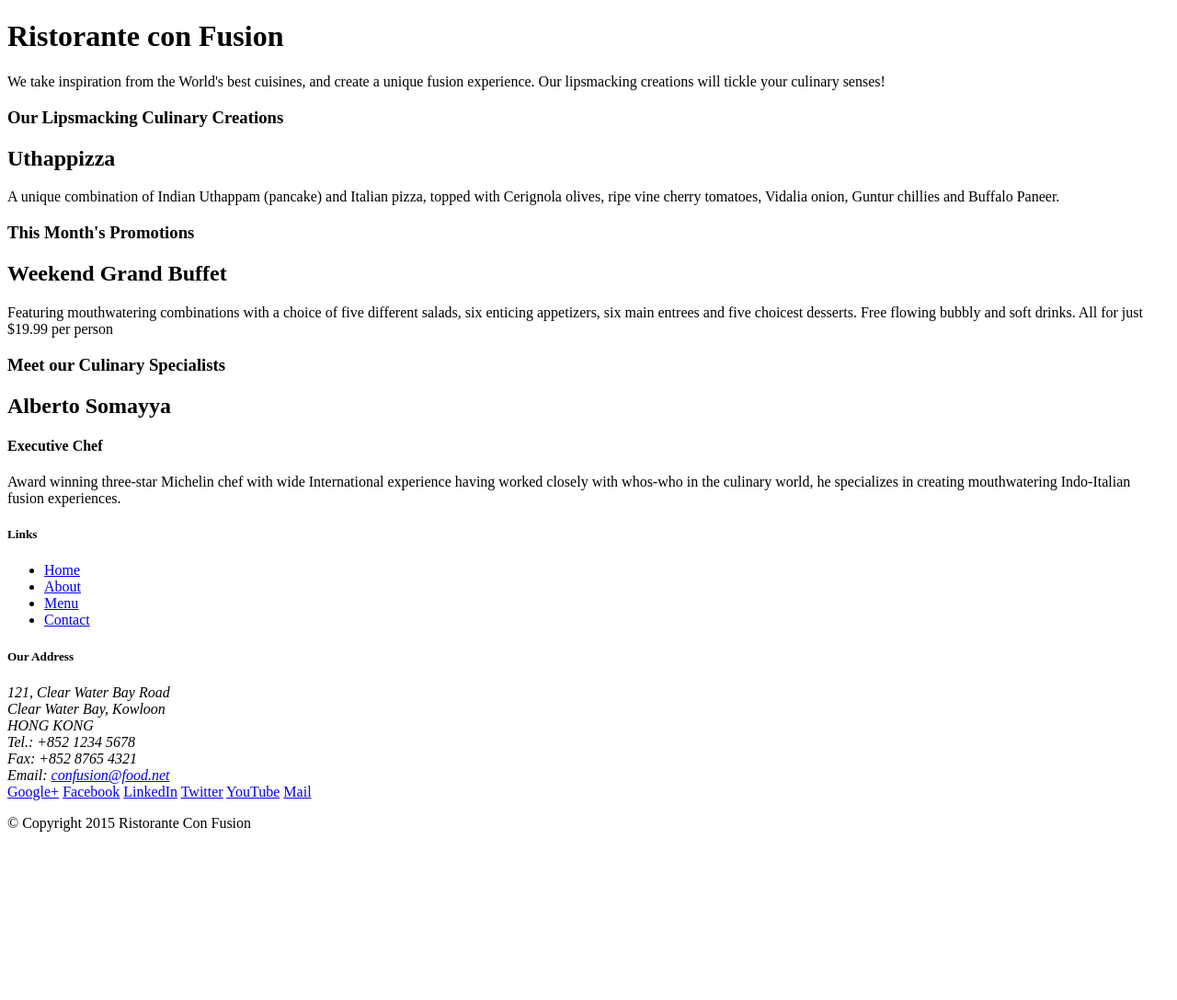
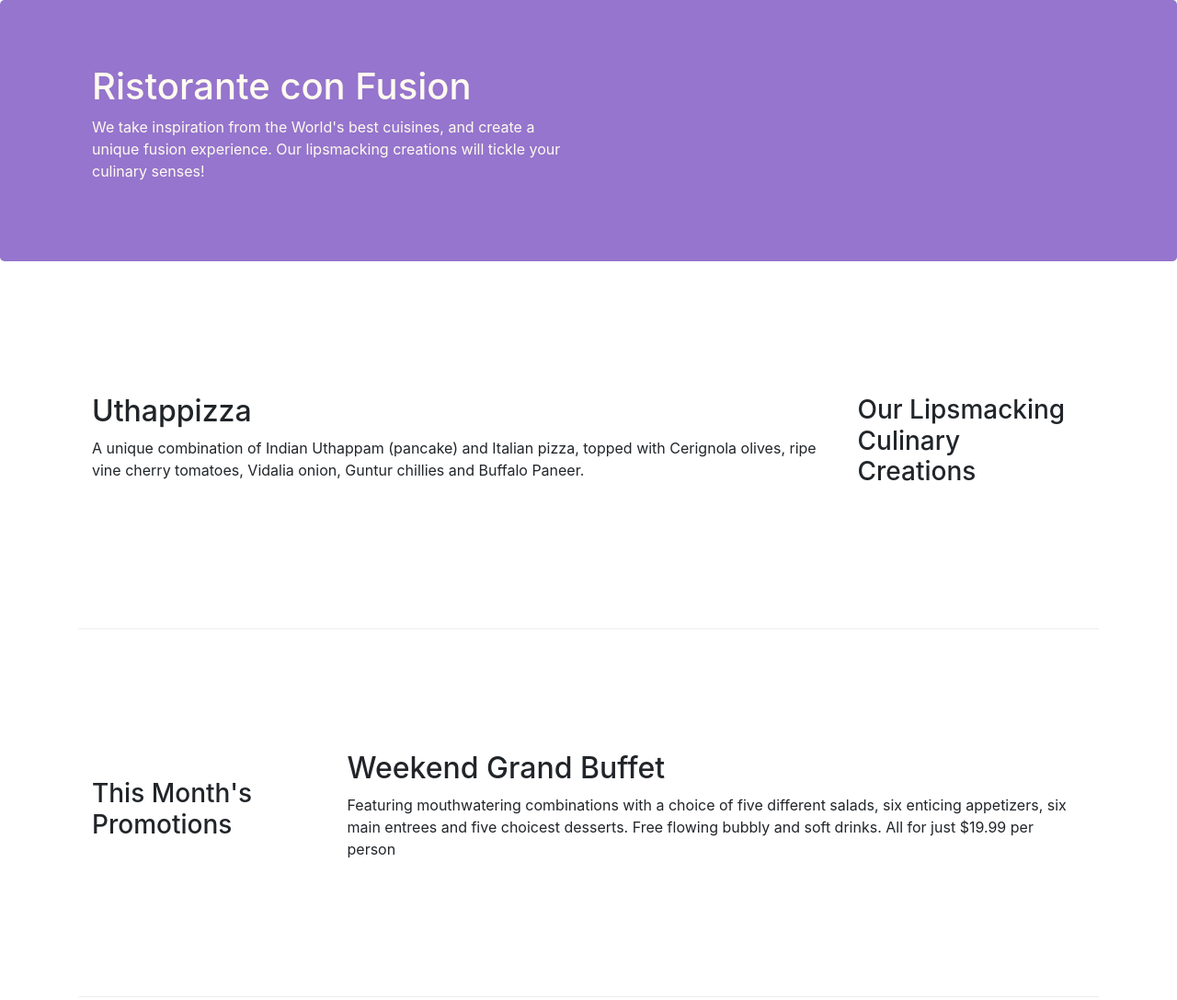
Before and after one commit to ossama-ismaili/restaurant-con-fusion, a website: page index.html in a window 1280 px wide. Shown: the top 1087 px of the page at 92% size. Before the commit the page ends 920 px from the top, so only its background shows below. Drawn offline with nearby package versions, Linux system fonts and the light colour scheme.

Commit message:
commit 3

```diff
--- /dev/null
+++ b/css/style.css
@@ -0,0 +1,30 @@
+.row-header{
+  margin:0px auto;
+  padding: 0px auto;
+}
+
+.row-content{
+  margin:0px auto;
+  padding:50px 0px 50px 0px;
+  border-bottom: 1px ridge;
+  min-height: 400px;
+}
+
+.footer{
+  background-color: #D1C4E9;
+  margin:0px auto;
+  padding: 20px 0px 20px 0px;
+}
+
+.jumbotron{
+  padding: 70px 30px 70px 30px;
+  margin:0px auto;
+  background: #9575CD;
+  color:floralwhite;
+}
+
+.address{
+  font-size: 80%;
+  margin:0px;
+  color:#0F0F0F;
+}
--- a/index.html
+++ b/index.html
@@ -2,51 +2,55 @@
 <html lang="en">
 
 <head>
+    <meta charset="utf-8">
+    <meta name="viewport" content="width=device-width, initial-scale=1, shrink-to-fit=no">
+    <meta http-equiv="x-ua-compatible" content="ie=edge">
+    <link rel="stylesheet" href="node_modules/bootstrap/dist/css/bootstrap.min.css">
+    <link rel="stylesheet" href="css/style.css">
     <title>Ristorante Con Fusion</title>
 </head>
 
 <body>
 
-    <header>
-        <div>
-            <div>
-                <div>
+    <header class="jumbotron">
+        <div class="container">
+            <div class="row row-header">
+                <div class="col-12 col-sm-6">
                     <h1>Ristorante con Fusion</h1>
                     <p>We take inspiration from the World's best cuisines, and create a unique fusion experience. Our lipsmacking creations will tickle your culinary senses!</p>
                 </div>
-                <div>
+                <div class="col-12 col-sm">
                 </div>
             </div>
         </div>
     </header>
 
-    <div>
-        <div>
-            <div>
+    <div class="container">
+        <div class="row row-content align-items-center">
+            <div class="col-12 col-sm-4 order-sm-last col-md-3">
                 <h3>Our Lipsmacking Culinary Creations</h3>
             </div>
-            <div>
+            <div class="col col-sm order-sm-first col-md">
                 <h2>Uthappizza</h2>
                 <p>A unique combination of Indian Uthappam (pancake) and Italian pizza, topped with Cerignola olives, ripe vine cherry tomatoes, Vidalia onion, Guntur chillies and Buffalo Paneer.</p>
             </div>
         </div>
 
-
-        <div>
-            <div>
+        <div class="row row-content align-items-center">
+            <div class="col-12 col-sm-4 col-md-3">
                 <h3>This Month's Promotions</h3>
             </div>
-            <div>
+            <div class="col col-sm col-md">
                 <h2>Weekend Grand Buffet</h2>
                 <p>Featuring mouthwatering combinations with a choice of five different salads, six enticing appetizers, six main entrees and five choicest desserts. Free flowing bubbly and soft drinks. All for just $19.99 per person </p>
             </div>
         </div>
 
-        <div>
-            <div>
+        <div class="row row-content align-items-center">
+            <div class="col-12 col-sm-4 order-sm-last col-md-3">
                 <h3>Meet our Culinary Specialists</h3>
             </div>
-            <div>
+            <div class="col col-sm order-sm-first col-md">
                 <h2>Alberto Somayya</h2>
                 <h4>Executive Chef</h4>
                 <p>Award winning three-star Michelin chef with wide International experience having worked closely with whos-who in the culinary world, he specializes in creating mouthwatering Indo-Italian fusion experiences. </p>
@@ -54,21 +58,21 @@
         </div>
     </div>
 
-    <footer>
-        <div>
-            <div>
-                <div>
+    <footer class="footer">
+        <div class="container">
+            <div class="row">
+                <div class="col-4 offset-1 col-sm-2">
                     <h5>Links</h5>
-                    <ul>
+                    <ul class="list-unstyled">
                         <li><a href="#">Home</a></li>
                         <li><a href="#">About</a></li>
                         <li><a href="#">Menu</a></li>
                         <li><a href="#">Contact</a></li>
                     </ul>
                 </div>
-                <div>
+                <div class="col-7 col-sm-5">
                     <h5>Our Address</h5>
-                    <address>
+                    <address class="address">
 		              121, Clear Water Bay Road<br>
 		              Clear Water Bay, Kowloon<br>
 		              HONG KONG<br>
@@ -77,8 +81,8 @@
 		              Email: <a href="mailto:confusion@food.net">confusion@food.net</a>
 		           </address>
                 </div>
-                <div>
-                    <div>
+                <div class="col-12 col-sm-4 align-self-center">
+                    <div class="text-center">
                         <a href="http://google.com/+">Google+</a>
                         <a href="http://www.facebook.com/profile.php?id=">Facebook</a>
                         <a href="http://www.linkedin.com/in/">LinkedIn</a>
@@ -88,14 +92,17 @@
                     </div>
                 </div>
            </div>
-           <div>
-                <div>
+           <div class="row justify-content-center">
+                <div class="col-auto">
                     <p>© Copyright 2015 Ristorante Con Fusion</p>
                 </div>
            </div>
         </div>
     </footer>
 
+    <script type="text/javascript" src="node_modules/bootstrap/dist/js/bootstrap.min.js"></script>
+    <script type="text/javascript" src="node_modules/jquery/dist/jquery.min.js"></script>
+    <script type="text/javascript" src="node_modules/popper.js/dist/popper.min.js"></script>
 </body>
 
 </html>
```
Also changed, not shown: aboutus.html (added, +107 -0 lines), package.json (+8 -2 lines), 1 other file.
